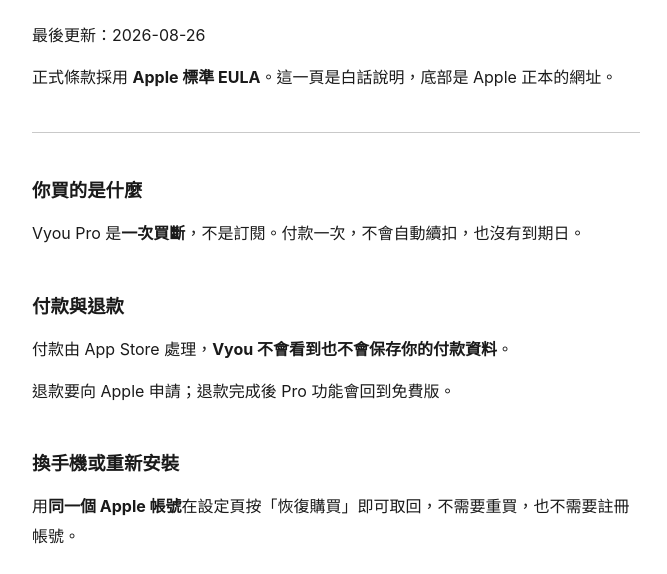
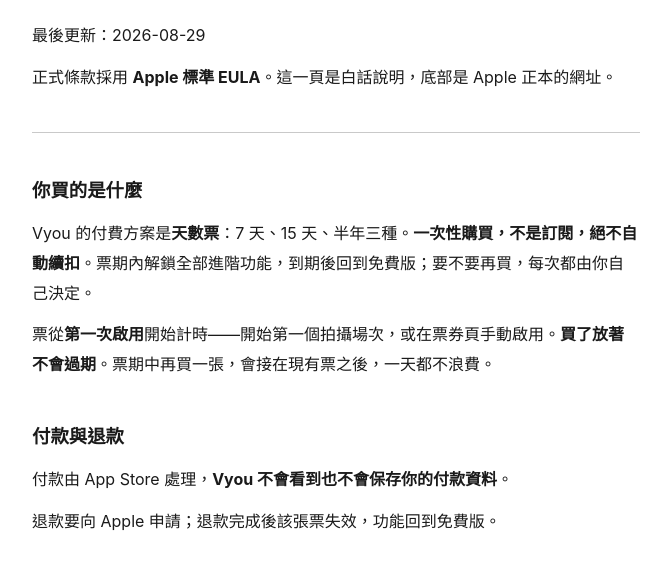
Before and after one commit to leavemagic-cyber/vyou-legal, a plain HTML site: page terms.html in a window 1280 px wide. Shown: the part 157-731 px from the top of the page, without its empty margins (304-971 px from the left). Drawn offline with Linux system fonts and the light colour scheme.

Commit message:
定價模型改版：一次買斷改為非續訂天數票（7日/15日/半年），揭露 iCloud 啟用戳同步

```diff
--- a/terms.html
+++ b/terms.html
@@ -27,16 +27,17 @@ nav { margin-bottom: 2.5rem; font-size: .9rem; color: var(--muted); }
 <body>
 <nav><a href="./">Vyou</a></nav>
 <h1>Vyou 購買條款</h1>
-<p>最後更新：2026-08-26</p>
+<p>最後更新：2026-08-29</p>
 <p>正式條款採用 <strong>Apple 標準 EULA</strong>。這一頁是白話說明，底部是 Apple 正本的網址。</p>
 <hr>
 <h2>你買的是什麼</h2>
-<p>Vyou Pro 是<strong>一次買斷</strong>，不是訂閱。付款一次，不會自動續扣，也沒有到期日。</p>
+<p>Vyou 的付費方案是<strong>天數票</strong>：7 天、15 天、半年三種。<strong>一次性購買，不是訂閱，絕不自動續扣</strong>。票期內解鎖全部進階功能，到期後回到免費版；要不要再買，每次都由你自己決定。</p>
+<p>票從<strong>第一次啟用</strong>開始計時——開始第一個拍攝場次，或在票券頁手動啟用。<strong>買了放著不會過期</strong>。票期中再買一張，會接在現有票之後，一天都不浪費。</p>
 <h2>付款與退款</h2>
 <p>付款由 App Store 處理，<strong>Vyou 不會看到也不會保存你的付款資料</strong>。</p>
-<p>退款要向 Apple 申請；退款完成後 Pro 功能會回到免費版。</p>
+<p>退款要向 Apple 申請；退款完成後該張票失效，功能回到免費版。</p>
 <h2>換手機或重新安裝</h2>
-<p>用<strong>同一個 Apple 帳號</strong>在設定頁按「恢復購買」即可取回，不需要重買，也不需要註冊帳號。</p>
+<p>用<strong>同一個 Apple 帳號</strong>在設定頁按「恢復購買」即可取回票券與票期，不需要重買，也不需要註冊帳號。</p>
 <h2>免費版一直都在</h2>
 <p>沒有 Pro 也可以拍照、保存、把照片傳給對方。購買流程失敗、取消或商店連不上，都不會影響這些。</p>
 <hr>
```
Also changed, not shown: privacy.html (+4 -2 lines).
